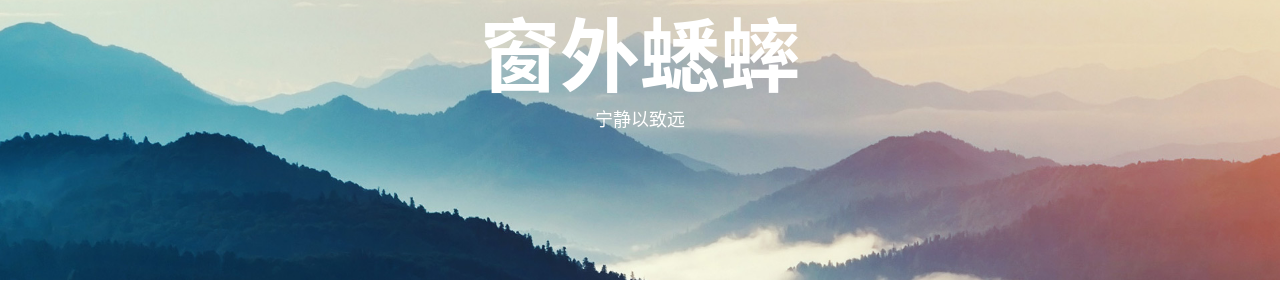
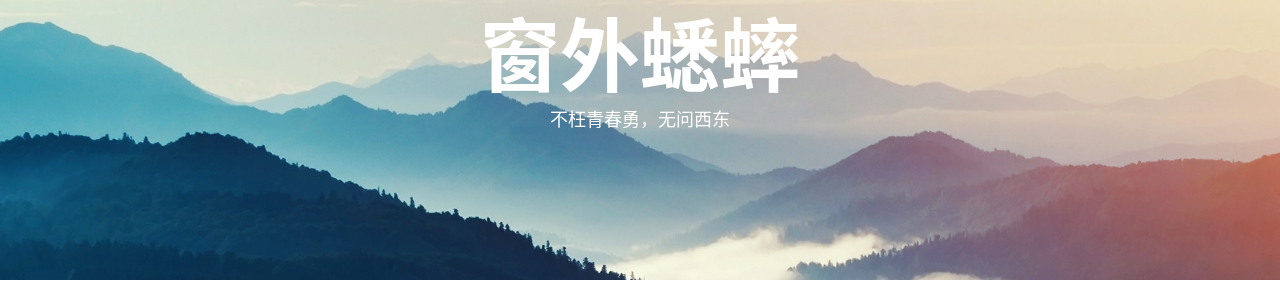
Before and after one commit to pandaKINandQUEEN/GinKo-BFU.github.io, a Jekyll site: the page built from index.html, in a window 1280 px wide. Shown: the part 138-438 px from the top of the page. Built offline with Jekyll 4.4.1, drawn with Linux system fonts in a browser that asks for light colours; nearby versions of some CDN libraries; the list of posts is cut into pages by our own code; comment, search, counter and statistics services are not loaded.

Commit message:
Update index.html

```diff
--- a/index.html
+++ b/index.html
@@ -1,6 +1,6 @@
 ---
 layout: page
-description: "宁静以致远"
+description: "不枉青春勇，无问西东"
 ---
 
 {% for post in paginator.posts %}
```
